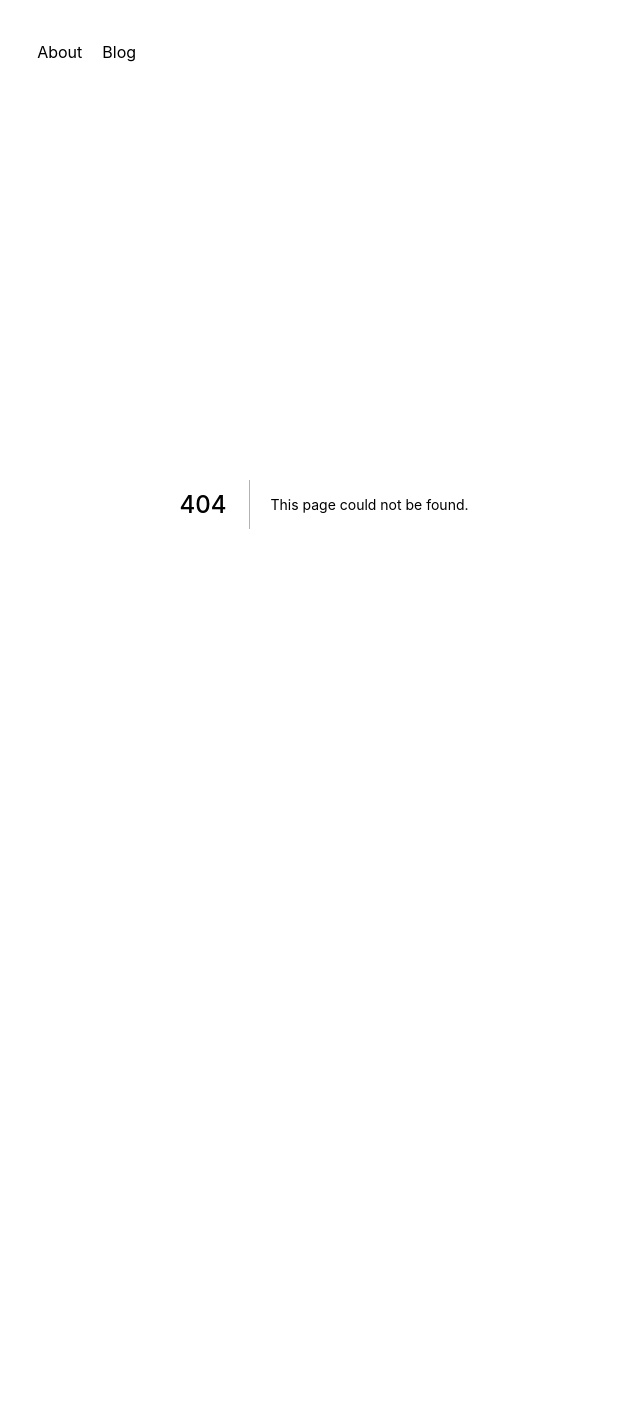
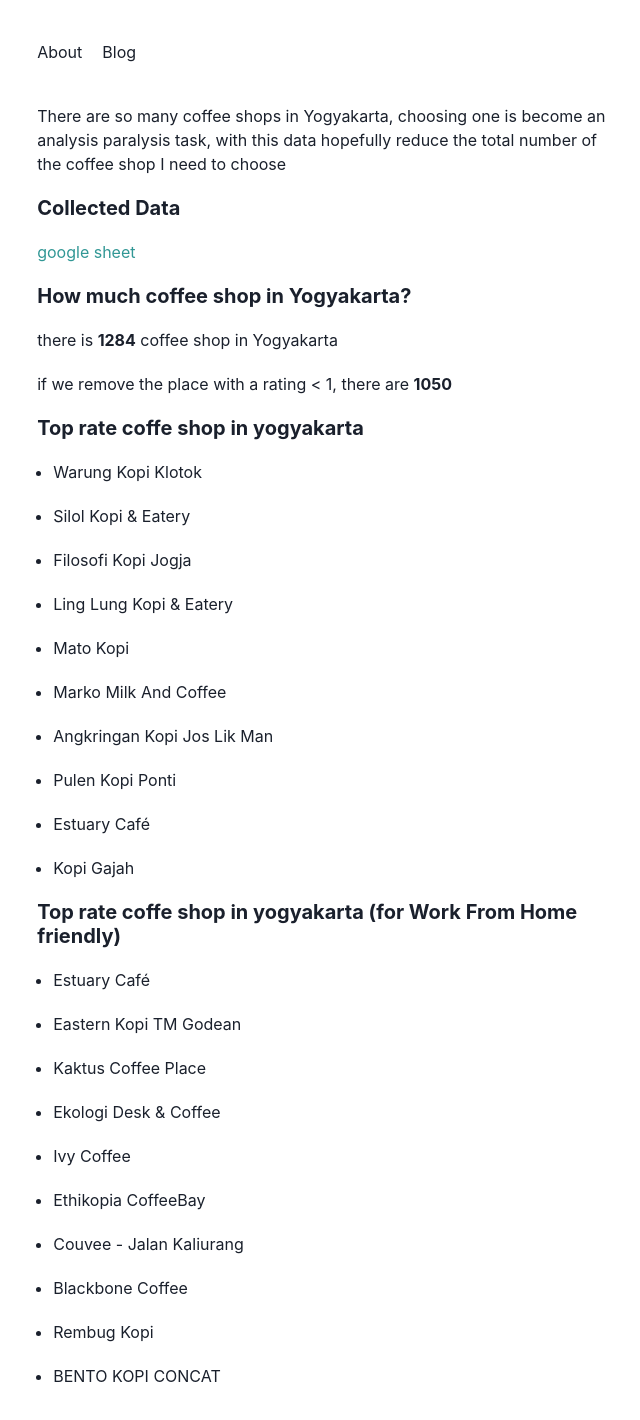
Before and after one commit to faisalburhanudin/faisalburhanudin.com, a Next.js app: page /post/coffee-shop-at-jogja in a window 1280 px wide. Before the commit this address had no page. Shown: the top 1420 px of the page, without its empty margins (316-956 px from the left). Before the commit the page ends 944 px from the top, so only its background shows below. Built offline with nearby package versions, Linux system fonts and the light colour scheme.

Commit message:
coffee shop at jogja

```diff
--- /dev/null
+++ b/pages/post/coffee-shop-at-jogja.mdx
@@ -0,0 +1,42 @@
+import Head from "next/head";
+
+<Head>
+    <title>Coffe shop in yogyakarta</title>
+</Head>
+There are so many coffee shops in Yogyakarta, choosing one is become an analysis paralysis task, with this data hopefully reduce the total number of the coffee shop I need to choose
+
+## Collected Data
+
+[google sheet](https://docs.google.com/spreadsheets/d/1aETMluIz6IThlJaEczXrzPMke_0uCzuQH3UM8ZiNGcM/edit?usp=sharing)
+
+## How much coffee shop in Yogyakarta?
+
+there is **1284** coffee shop in Yogyakarta
+
+if we remove the place with a rating < 1, there are **1050**
+
+## Top rate coffe shop in yogyakarta
+
+- Warung Kopi Klotok
+- Silol Kopi & Eatery
+- Filosofi Kopi Jogja
+- Ling Lung Kopi & Eatery
+- Mato Kopi
+- Marko Milk And Coffee
+- Angkringan Kopi Jos Lik Man
+- Pulen Kopi Ponti
+- Estuary Café
+- Kopi Gajah
+
+## Top rate coffe shop in yogyakarta (for Work From Home friendly)
+
+- Estuary Café
+- Eastern Kopi TM Godean
+- Kaktus Coffee Place
+- Ekologi Desk & Coffee
+- Ivy Coffee
+- Ethikopia CoffeeBay
+- Couvee - Jalan Kaliurang
+- Blackbone Coffee
+- Rembug Kopi
+- BENTO KOPI CONCAT
--- a/pages/post/index.tsx
+++ b/pages/post/index.tsx
@@ -12,6 +12,11 @@ interface Post {
 
 const PostIndex: NextPage = () => {
     let posts: Post[] = [
+        {
+            href: "/post/coffee-shop-at-jogja",
+            name: "Coffee shop at Yogyakarta",
+            shortDescription: <Text>There are so many coffee shops in Yogyakarta, choosing one is become an analysis paralysis task, with this data hopefully reduce the total number of the coffee shop I need to choose</Text>
+        },
         {
             href: "/post/200-million-house",
             name: "IDR 200 million, It’s a good idea to use it as down payment?",
```
